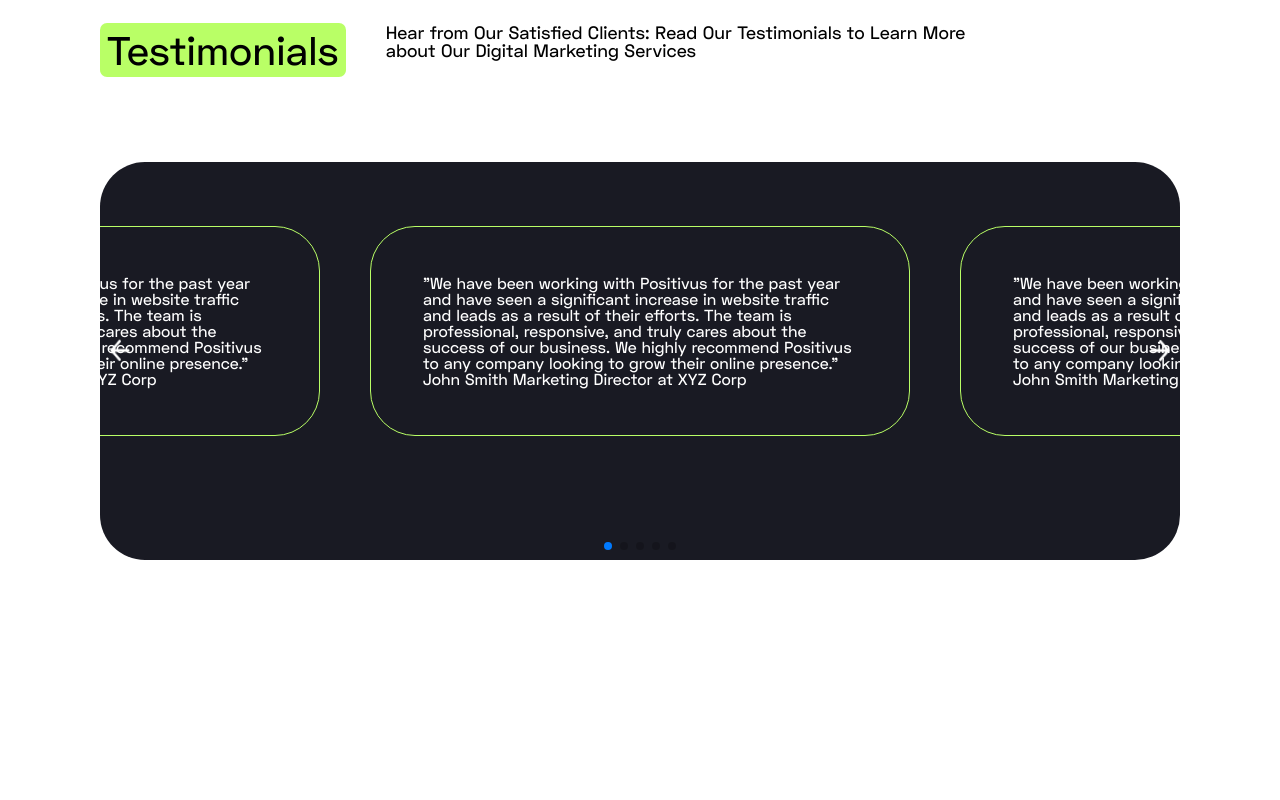
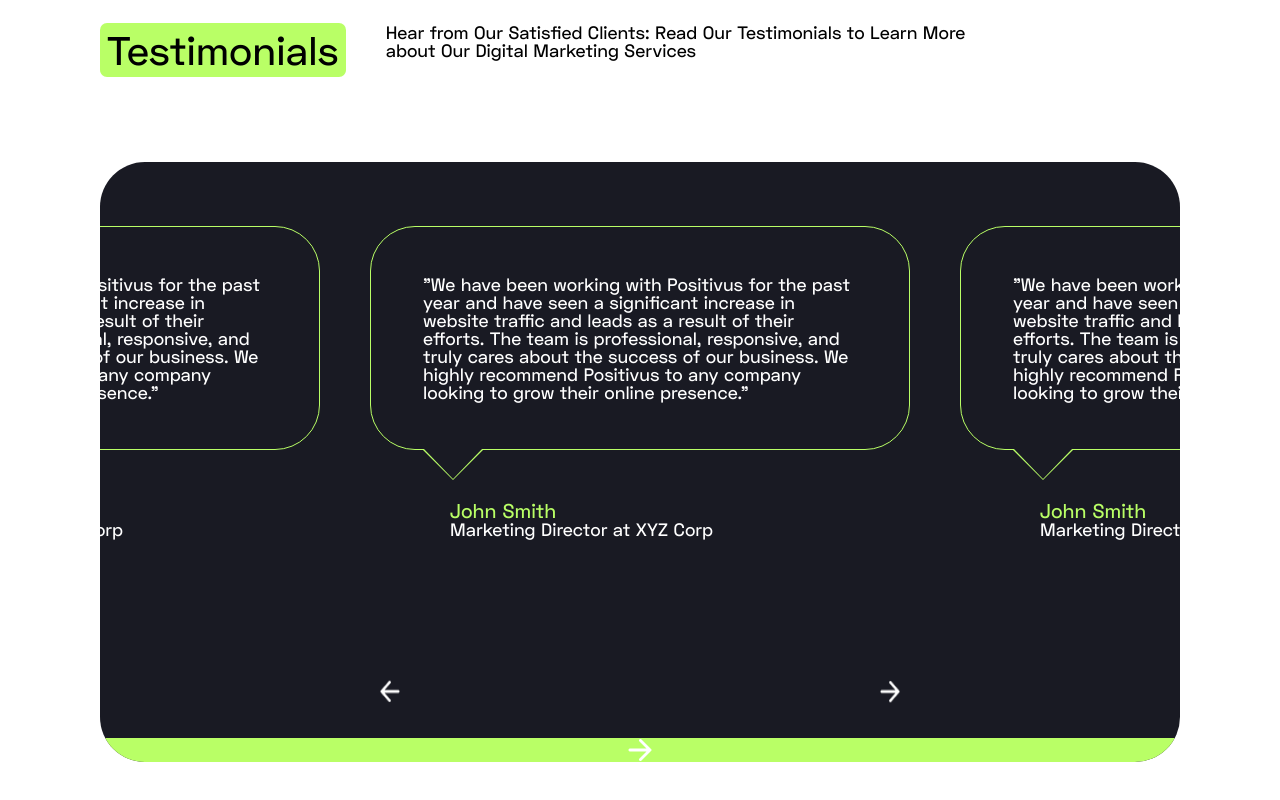
Before and after one commit to Ivanna-Kutsovol/Positivus, a Next.js app: page / in a window 1280 px wide. Shown: the part 7295-8095 px from the top of the page. Before the commit the page ends 7955 px from the top, so only its background shows below. Built offline with nearby package versions, Linux system fonts and the light colour scheme.

Commit message:
continue developing Testimonials block

```diff
--- a/src/app/testimonials/testimonials.module.scss
+++ b/src/app/testimonials/testimonials.module.scss
@@ -14,18 +14,74 @@
 
     &__container{
         width: 606px;
-        padding: 64px 0 124px 0;
+        padding: 64px 0 180px 0;
 
     }
     &__info{
+        color: var(--background);
+    }
+    &__text{
         padding: 48px 52px;
-        color: var(--background);
         border: 1px solid var(--green);
         border-radius: var(--radius);
+        position: relative;
+        &::after{
+            content: '';
+            position: absolute;
+            width: 0;
+            height: 0;
+            bottom: -30px;
+            left: 53px;
+            border-left: 29px solid transparent;
+            border-right: 29px solid transparent;
+            border-top: 30px solid var(--dark);
+        }
+        &::before{
+            content: '';
+            position: absolute;
+            width: 0;
+            height: 0;
+            bottom: -31px;
+            border-left: 30px solid transparent;
+            border-right: 30px solid transparent;
+            border-top: 30px solid var(--green);
+        }
+    }
+    &__nameAndPosition{
+        padding: 50px 0 0 80px;
+    }
+    &__name{
+        color: var(--green);
+    }
+
+    &__buttonContainer{
+        position: absolute;
+        bottom: 60px;
+        left: 25%;
+        right: 25%;
+        .swiper-button-prev:active{
+            opacity: 0.5;
+        }
+    }
+    &__pagination {
+        display: flex;
+        justify-content: center;
+        gap: 10px;
+        margin-top: 20px;
+        z-index: 10;
+        cursor: pointer;
+
+        &__bullet {
+            width: 20px;
+            height: 20px;
+            background-color: var(--green);
+            border: 1px solid var(--green);
+            border-radius: 50%;
+            cursor: pointer;
+            &-active {
+                background-color: var(--green);
+                transform: scale(1.2);
+            }
+        }
     }
 }
-
-.swiper-button-next{
-    position: absolute;
-    bottom: 0;
-}
--- a/src/app/testimonials/testimonials.tsx
+++ b/src/app/testimonials/testimonials.tsx
@@ -27,69 +27,89 @@
         loop={true}
         effect="fade"
         centeredSlides={true}
-        pagination={{ clickable: true }}
+        pagination={{
+            el: ".swiper-pagination",
+            clickable: true,
+            type: "bullets",
+            renderBullet: (index, className) => {
+                return `<span class="${className} ${stl.swiper__bullet}">${index + 1}</span>`;
+            },
+        }}
         autoplay={{
             delay: 2500,
             disableOnInteraction: false,
           }}
         >
+            <div style={{backgroundColor: 'var(--green)'}} className={`${stl.swiper__pagination} ${stl.swiper__bullet} swiper-pagination-custom`}>
+                <Image className={stl.swiper__bullet} src={arrow} alt="arrow" />
+            </div>
             <SwiperSlide style={{width: "50%"}} className={stl.swiper__container}>
                 <div className={stl.swiper__info}>
-                    <div className={stl.swiper__text}>
+                    <p className={stl.swiper__text}>
                         "We have been working with Positivus for the past year and have seen a significant increase in website traffic and leads as a result of their efforts.
                         The team is professional, responsive, and truly cares about the success of our business.
                         We highly recommend Positivus to any company looking to grow their online presence."
+                    </p>
+                   <div className={stl.swiper__nameAndPosition}>
+                        <h4 className={stl.swiper__name}>John Smith</h4>
+                        <p className={stl.swiper__position}>Marketing Director at XYZ Corp</p>
                     </div>
-                    John Smith
-                    Marketing Director at XYZ Corp
                 </div>
             </SwiperSlide>
 
             <SwiperSlide style={{width: "50%"}} className={stl.swiper__container}>
                 <div className={stl.swiper__info}>
-                    <div className={stl.swiper__text}>
+                    <p className={stl.swiper__text}>
                         "We have been working with Positivus for the past year and have seen a significant increase in website traffic and leads as a result of their efforts.
                         The team is professional, responsive, and truly cares about the success of our business.
                         We highly recommend Positivus to any company looking to grow their online presence."
+                    </p>
+                    <div className={stl.swiper__nameAndPosition}>
+                            <h4 className={stl.swiper__name}>John Smith</h4>
+                        <p className={stl.swiper__position}>Marketing Director at XYZ Corp</p>
                     </div>
-                    John Smith
-                    Marketing Director at XYZ Corp
                 </div>
             </SwiperSlide>
 
             <SwiperSlide style={{width: "50%"}} className={stl.swiper__container}>
                 <div className={stl.swiper__info}>
-                    <div className={stl.swiper__text}>
+                    <p className={stl.swiper__text}>
                         "We have been working with Positivus for the past year and have seen a significant increase in website traffic and leads as a result of their efforts.
                         The team is professional, responsive, and truly cares about the success of our business.
                         We highly recommend Positivus to any company looking to grow their online presence."
+                    </p>
+                   <div className={stl.swiper__nameAndPosition}>
+                        <h4 className={stl.swiper__name}>John Smith</h4>
+                        <p className={stl.swiper__position}>Marketing Director at XYZ Corp</p>
                     </div>
-                    John Smith
-                    Marketing Director at XYZ Corp
                 </div>
             </SwiperSlide>
 
             <SwiperSlide style={{width: "50%"}} className={stl.swiper__container}>
                 <div className={stl.swiper__info}>
-                    <div className={stl.swiper__text}>
+                    <p className={stl.swiper__text}>
                         "We have been working with Positivus for the past year and have seen a significant increase in website traffic and leads as a result of their efforts.
                         The team is professional, responsive, and truly cares about the success of our business.
                         We highly recommend Positivus to any company looking to grow their online presence."
+                    </p>
+                   <div className={stl.swiper__nameAndPosition}>
+                        <h4 className={stl.swiper__name}>John Smith</h4>
+                        <p className={stl.swiper__position}>Marketing Director at XYZ Corp</p>
                     </div>
-                    John Smith
-                    Marketing Director at XYZ Corp
                 </div>
             </SwiperSlide>
 
             <SwiperSlide style={{width: "50%"}} className={stl.swiper__container}>
                 <div className={stl.swiper__info}>
-                    <div className={stl.swiper__text}>
+                    <p className={stl.swiper__text}>
                         "We have been working with Positivus for the past year and have seen a significant increase in website traffic and leads as a result of their efforts.
                         The team is professional, responsive, and truly cares about the success of our business.
                         We highly recommend Positivus to any company looking to grow their online presence."
+                    </p>
+                   <div className={stl.swiper__nameAndPosition}>
+                        <h4 className={stl.swiper__name}>John Smith</h4>
+                        <p className={stl.swiper__position}>Marketing Director at XYZ Corp</p>
                     </div>
-                    John Smith
-                    Marketing Director at XYZ Corp
                 </div>
             </SwiperSlide>
             <div className={stl.swiper__buttonContainer}>
@@ -97,6 +117,7 @@
                 <Image className="swiper-button-prev" style={{transform: 'rotate(180deg)', width: "20px", height: "23px", position: "absolute"}} src={arrow} alt = "left arrow" width={0} height={0}/>
             </div>
         </Swiper>
+
         </section>
     )
 }
```
